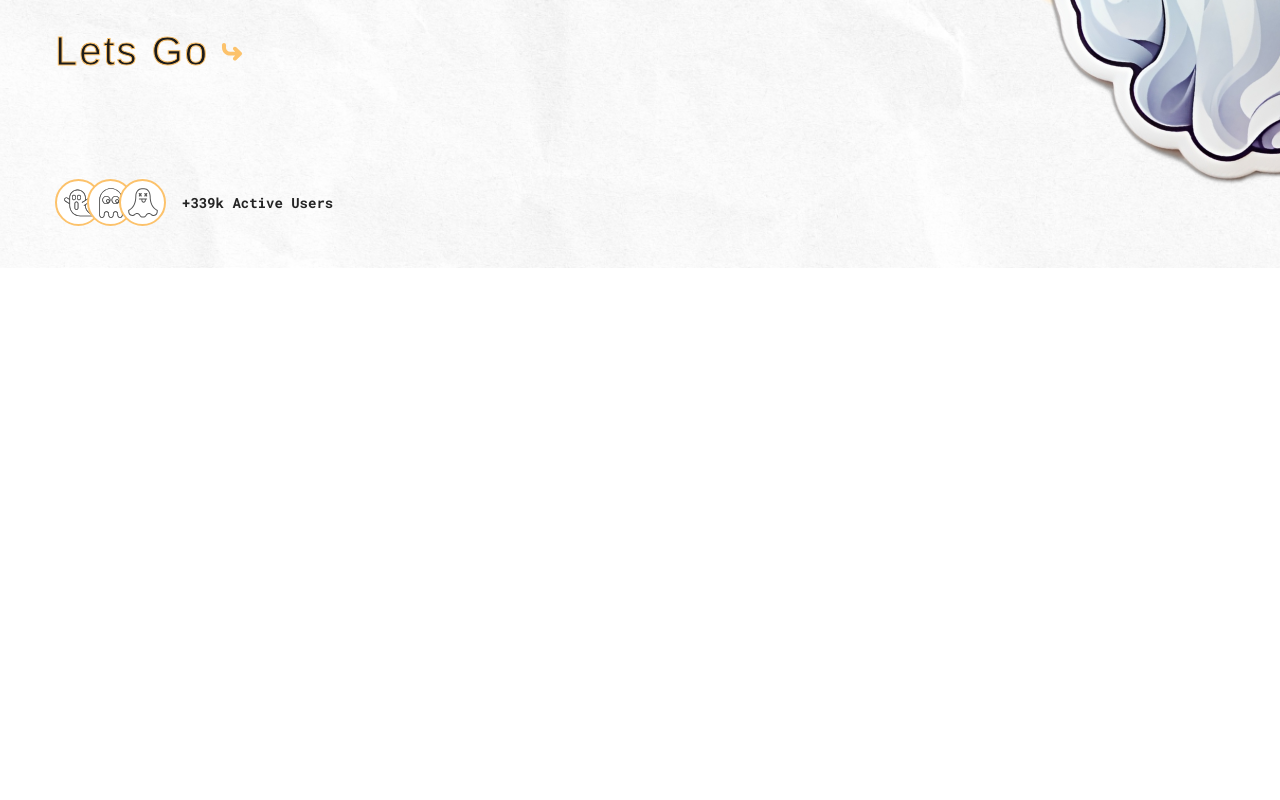
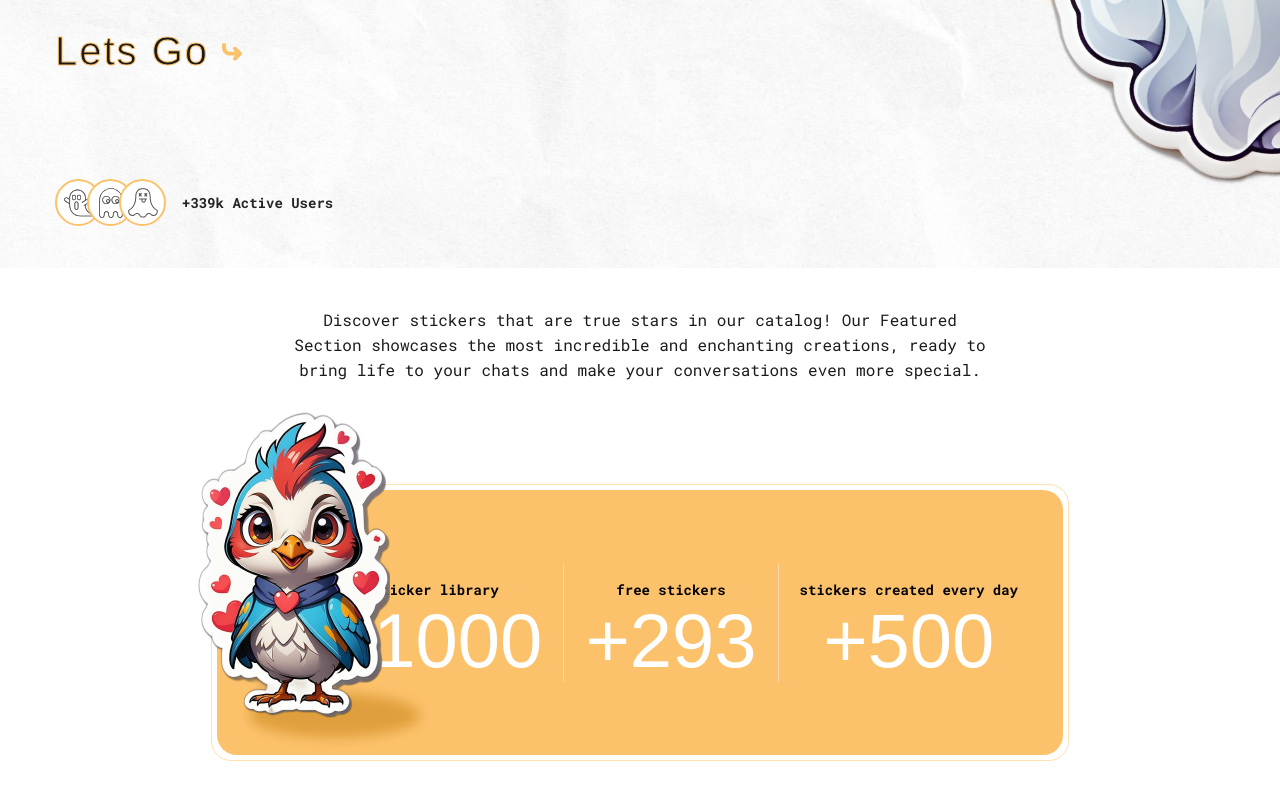
Before and after one commit to Biazanchin/FigPro, a React (Vite) app: page / in a window 1280 px wide. Shown: the part 685-1485 px from the top of the page. Before the commit the page ends 953 px from the top, so only its background shows below. Built offline with nearby package versions, Linux system fonts and the light colour scheme; a web font is replaced by a local one.

Commit message:
feat: add info section

```diff
--- /dev/null
+++ b/src/components/info/Info.css
@@ -0,0 +1,69 @@
+.s-info {
+  padding-top: 4rem;
+  padding-bottom: 12.2rem;
+  p {
+    text-align: center;
+    width: 100%;
+    max-width: 70rem;
+    margin: 0 auto;
+    color: var(--BLACK-PRIMARY);
+    font-size: 1.6rem;
+    line-height: 155.3%;
+    margin-bottom: 10.2rem;
+  }
+  .box {
+    position: relative;
+    width: 100%;
+    height: 27.7rem;
+    max-width: 85.8rem;
+    margin: 0 auto;
+    border-radius: 2rem;
+    border: 1.5px solid #ffe0b1;
+    padding: 5px;
+    .ilustra {
+      position: absolute;
+      top: -7.4rem;
+      left: -1.6rem;
+      z-index: 1;
+    }
+    .content {
+      display: flex;
+      justify-content: flex-end;
+      align-items: center;
+      padding-right: 4.5rem;
+      width: 100%;
+      height: 100%;
+      border-radius: 2rem;
+      background-color: var(--YELLOW);
+      ul {
+        display: flex;
+        li {
+          text-align: center;
+          padding: 1.5rem 2.1rem;
+          &:first-child {
+            padding-left: 0;
+          }
+          &:last-child {
+            padding-right: 0;
+          }
+          &:not(:first-child) {
+            border-left: 1px solid rgba(255, 255, 255, 0.4);
+          }
+          strong {
+            display: block;
+            color: var(--BLACK);
+            font-size: 1.4rem;
+            line-height: 155.3%;
+            margin-bottom: 1.3rem;
+          }
+          h3 {
+            color: var(--WHITE);
+            font-weight: 400;
+            font-size: 7.6rem;
+            line-height: 0.7;
+          }
+        }
+      }
+    }
+  }
+}
--- /dev/null
+++ b/src/components/info/Info.jsx
@@ -0,0 +1,38 @@
+import owl from "../../assets/owl1.png";
+import "./Info.css";
+
+const Info = () => {
+  return (
+    <section className="s-info">
+      <div className="container">
+        <p>
+          Discover stickers that are true stars in our catalog! Our Featured
+          Section showcases the most incredible and enchanting creations, ready
+          to bring life to your chats and make your conversations even more
+          special.
+        </p>
+        <div className="box">
+          <img src={owl} alt="owl sticker" className="ilustra" />
+          <div className="content">
+            <ul className="text">
+              <li>
+                <strong>sticker library</strong>
+                <h3>+1000</h3>
+              </li>
+              <li>
+                <strong>free stickers</strong>
+                <h3>+293</h3>
+              </li>
+              <li>
+                <strong>stickers created every day</strong>
+                <h3>+500</h3>
+              </li>
+            </ul>
+          </div>
+        </div>
+      </div>
+    </section>
+  );
+};
+
+export default Info;
--- a/src/page/home.jsx
+++ b/src/page/home.jsx
@@ -1,11 +1,13 @@
 import Header from "../components/header/Header";
 import HeroHome from "../components/heroHome/HeroHome";
+import Info from "../components/info/Info";
 
 const Home = () => {
   return (
     <div>
       <Header />
       <HeroHome />
+      <Info />
     </div>
   );
 };
```
Also changed, not shown: src/assets/owl1.png (added).
